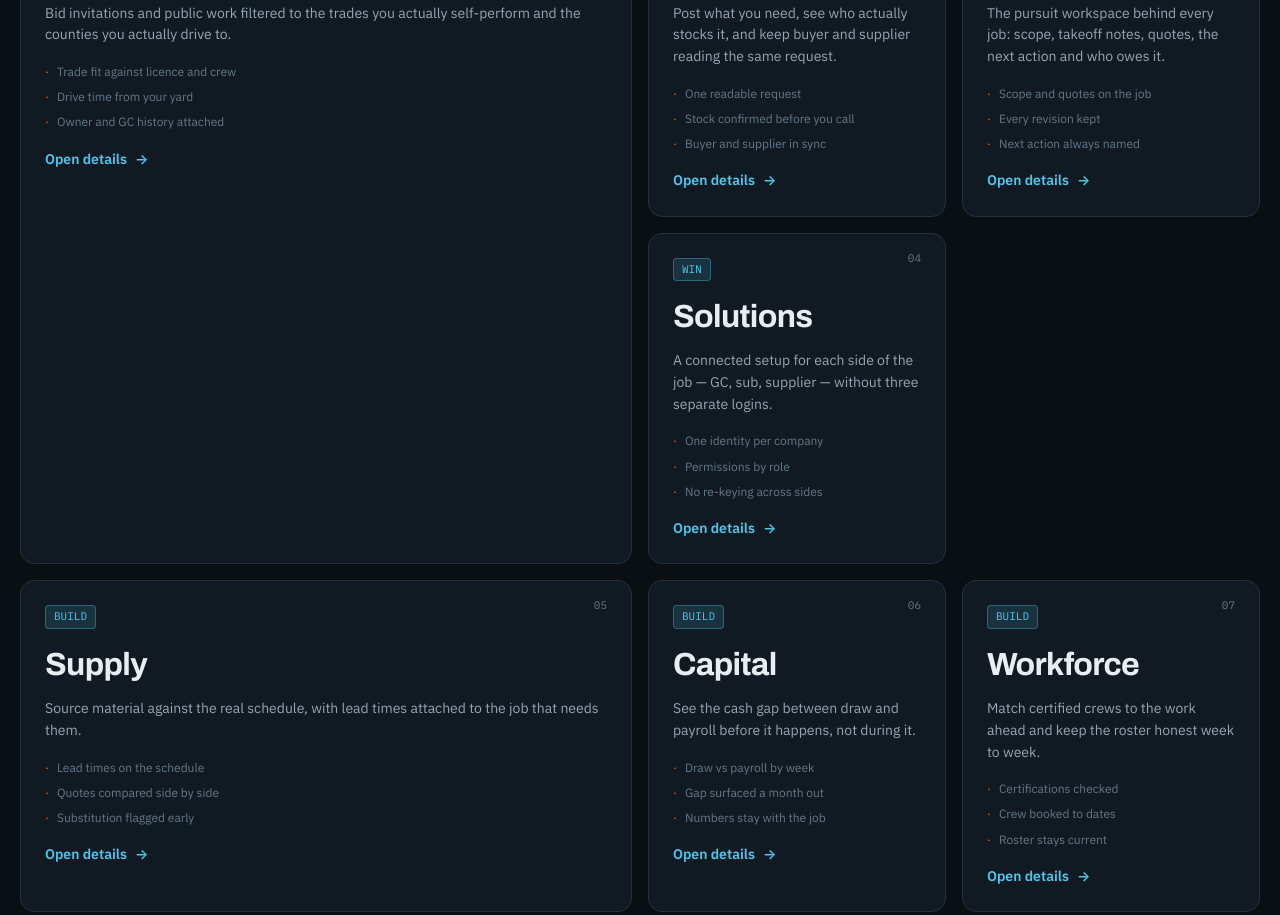
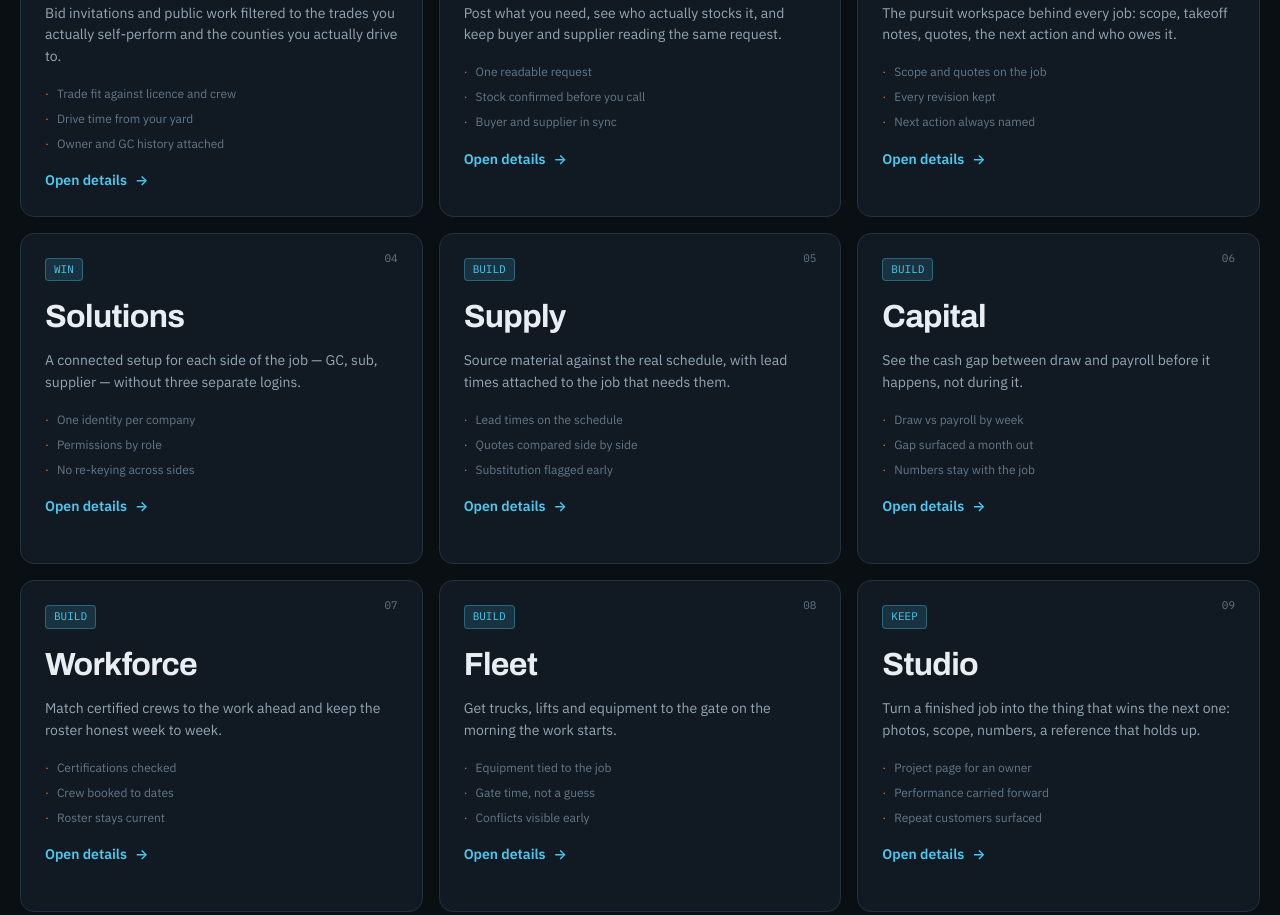
Before and after one commit to hervaz-net/djstratagem-site-survey, a website: page modes.html in a window 1280 px wide. Shown: the part 872-1787 px from the top of the page. Drawn offline with Linux system fonts and the light colour scheme.

Commit message:
Multi-page Sass rebuild

```diff
--- a/modes.html
+++ b/modes.html
@@ -88,7 +88,7 @@
     <div class="chips" role="tablist" aria-label="Filter modes"><button class="chip is-on" data-filter="all">All nine</button><button class="chip" data-filter="find">Find</button><button class="chip" data-filter="win">Win</button><button class="chip" data-filter="build">Build</button><button class="chip" data-filter="keep">Keep</button></div>
   </div>
   <div class="bento stagger" data-bento>
-    <article class="card mode-card card--xl" id="projects" data-group="find" data-glow data-obs data-mode="0" style="--i:0">
+    <article class="card mode-card" id="projects" data-group="find" data-glow data-obs data-mode="0" style="--i:0">
       <span class="card__stage">FIND</span><span class="mode-card__num mono">01</span>
       <h3>Projects</h3><p>Bid invitations and public work filtered to the trades you actually self-perform and the counties you actually drive to.</p>
       <ul class="mode-card__bullets"><li>Trade fit against licence and crew</li><li>Drive time from your yard</li><li>Owner and GC history attached</li></ul>
@@ -103,32 +103,32 @@
       <h3>Platform</h3><p>The pursuit workspace behind every job: scope, takeoff notes, quotes, the next action and who owes it.</p>
       <ul class="mode-card__bullets"><li>Scope and quotes on the job</li><li>Every revision kept</li><li>Next action always named</li></ul>
       <span class="link">Open details <span class="arrow">→</span></span>
-    </article><article class="card mode-card" id="solutions" data-group="win" data-glow data-obs data-mode="3" style="--i:3">
+    </article><article class="card mode-card" id="solutions" data-group="win" data-glow data-obs data-mode="3" style="--i:0">
       <span class="card__stage">WIN</span><span class="mode-card__num mono">04</span>
       <h3>Solutions</h3><p>A connected setup for each side of the job — GC, sub, supplier — without three separate logins.</p>
       <ul class="mode-card__bullets"><li>One identity per company</li><li>Permissions by role</li><li>No re-keying across sides</li></ul>
       <span class="link">Open details <span class="arrow">→</span></span>
-    </article><article class="card mode-card card--wide" id="supply" data-group="build" data-glow data-obs data-mode="4" style="--i:0">
+    </article><article class="card mode-card" id="supply" data-group="build" data-glow data-obs data-mode="4" style="--i:1">
       <span class="card__stage">BUILD</span><span class="mode-card__num mono">05</span>
       <h3>Supply</h3><p>Source material against the real schedule, with lead times attached to the job that needs them.</p>
       <ul class="mode-card__bullets"><li>Lead times on the schedule</li><li>Quotes compared side by side</li><li>Substitution flagged early</li></ul>
       <span class="link">Open details <span class="arrow">→</span></span>
-    </article><article class="card mode-card" id="capital" data-group="build" data-glow data-obs data-mode="5" style="--i:1">
+    </article><article class="card mode-card" id="capital" data-group="build" data-glow data-obs data-mode="5" style="--i:2">
       <span class="card__stage">BUILD</span><span class="mode-card__num mono">06</span>
       <h3>Capital</h3><p>See the cash gap between draw and payroll before it happens, not during it.</p>
       <ul class="mode-card__bullets"><li>Draw vs payroll by week</li><li>Gap surfaced a month out</li><li>Numbers stay with the job</li></ul>
       <span class="link">Open details <span class="arrow">→</span></span>
-    </article><article class="card mode-card" id="workforce" data-group="build" data-glow data-obs data-mode="6" style="--i:2">
+    </article><article class="card mode-card" id="workforce" data-group="build" data-glow data-obs data-mode="6" style="--i:0">
       <span class="card__stage">BUILD</span><span class="mode-card__num mono">07</span>
       <h3>Workforce</h3><p>Match certified crews to the work ahead and keep the roster honest week to week.</p>
       <ul class="mode-card__bullets"><li>Certifications checked</li><li>Crew booked to dates</li><li>Roster stays current</li></ul>
       <span class="link">Open details <span class="arrow">→</span></span>
-    </article><article class="card mode-card" id="fleet" data-group="build" data-glow data-obs data-mode="7" style="--i:3">
+    </article><article class="card mode-card" id="fleet" data-group="build" data-glow data-obs data-mode="7" style="--i:1">
       <span class="card__stage">BUILD</span><span class="mode-card__num mono">08</span>
       <h3>Fleet</h3><p>Get trucks, lifts and equipment to the gate on the morning the work starts.</p>
       <ul class="mode-card__bullets"><li>Equipment tied to the job</li><li>Gate time, not a guess</li><li>Conflicts visible early</li></ul>
       <span class="link">Open details <span class="arrow">→</span></span>
-    </article><article class="card mode-card card--wide" id="studio" data-group="keep" data-glow data-obs data-mode="8" style="--i:0">
+    </article><article class="card mode-card" id="studio" data-group="keep" data-glow data-obs data-mode="8" style="--i:2">
       <span class="card__stage">KEEP</span><span class="mode-card__num mono">09</span>
       <h3>Studio</h3><p>Turn a finished job into the thing that wins the next one: photos, scope, numbers, a reference that holds up.</p>
       <ul class="mode-card__bullets"><li>Project page for an owner</li><li>Performance carried forward</li><li>Repeat customers surfaced</li></ul>
--- a/scss/_pages.scss
+++ b/scss/_pages.scss
@@ -11,7 +11,10 @@
 .crumbs { display: flex; gap: 8px; align-items: center; font-size: var(--ds-text-xs); color: var(--ds-text-subtle); margin-bottom: var(--ds-space-5); }
 .crumbs a:hover { color: var(--ds-accent); }
 
-// Modes page
+// Modes page — a tidy 3×3 grid so every mode box is the same size.
+body[data-page='modes'] .bento { grid-template-columns: repeat(3, minmax(0, 1fr)); grid-auto-rows: 1fr; }
+@include t.below(lg) { body[data-page='modes'] .bento { grid-template-columns: repeat(2, minmax(0, 1fr)); } }
+@include t.below(sm) { body[data-page='modes'] .bento { grid-template-columns: 1fr; } }
 .mode-card { cursor: pointer; }
 .mode-card__num { position: absolute; right: var(--ds-space-5); top: var(--ds-space-4); font-family: var(--ds-font-mono); font-size: 11px; color: var(--ds-text-subtle); }
 .mode-card__bullets { margin: var(--ds-space-4) 0 0; padding: 0; list-style: none; display: grid; gap: 6px; font-size: var(--ds-text-xs); color: var(--ds-text-subtle); }
```
Also changed, not shown: build/pages.js, styles.css, 1 other file.
